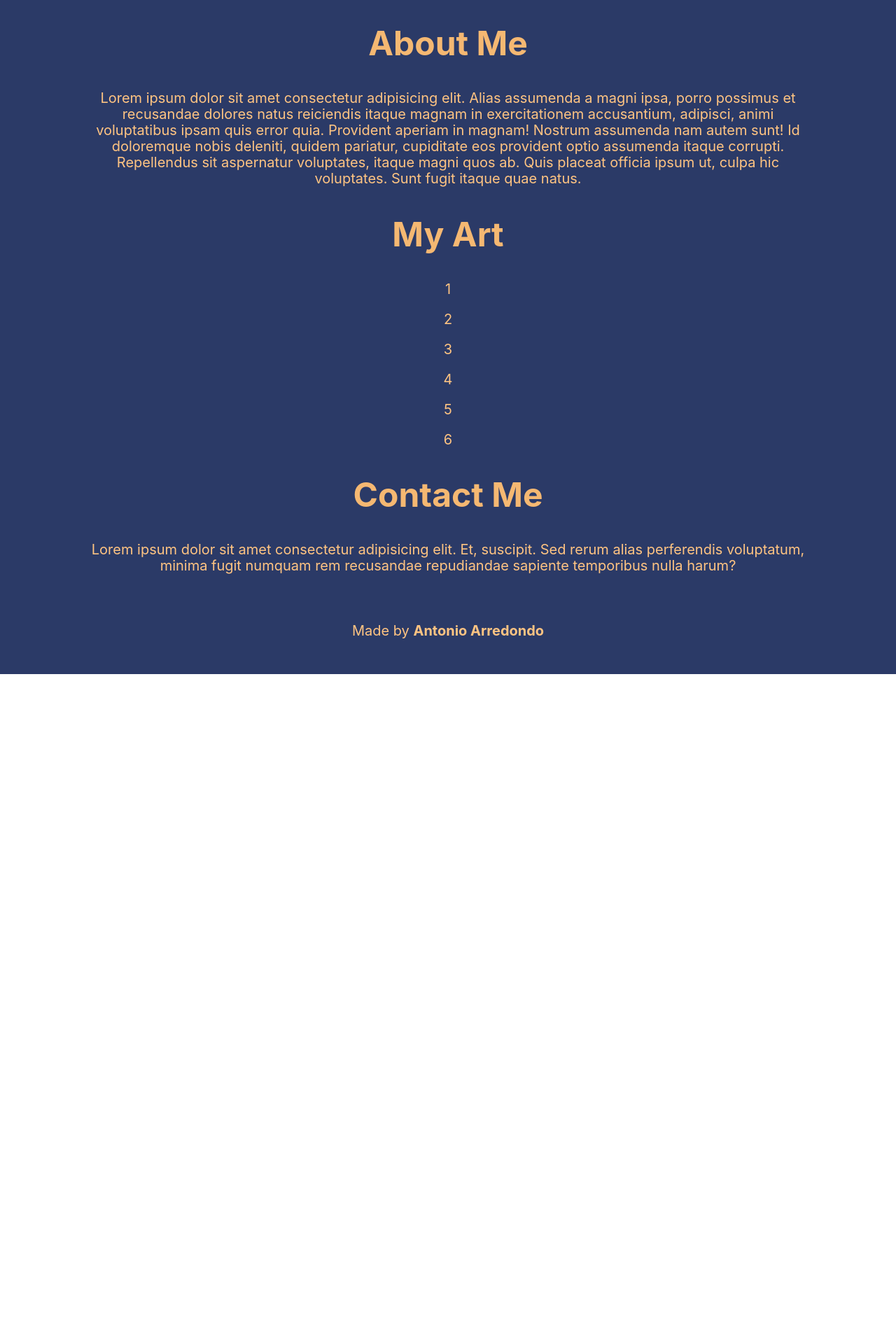
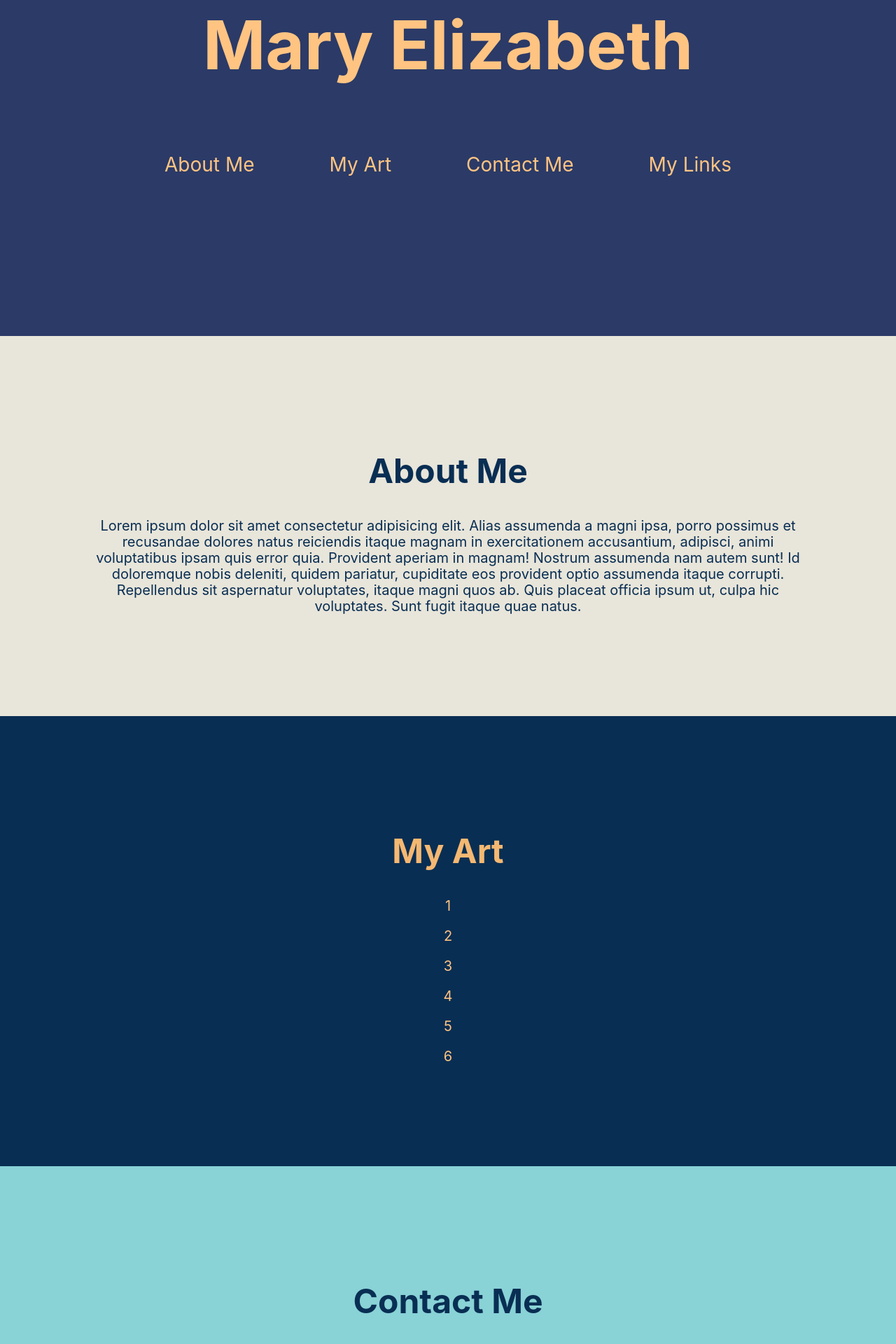
Before and after one commit to antoniojr100/marie-s-portfolio, a React (Create React App) app: page / in a window 1280 px wide. Shown: the part 200-2120 px from the top of the page at 70% size. Before the commit the page ends 1163 px from the top, so only its background shows below. Built offline with nearby package versions, Linux system fonts and the light colour scheme.

Commit message:
colours added

```diff
--- /dev/null
+++ b/src/About.js
@@ -0,0 +1,16 @@
+import './App.css';
+
+function About(){
+    return(
+        <section id="about">
+            <div className="wrapper">
+                <h2 class="sub-header">About Me</h2>
+
+                <p>Lorem ipsum dolor sit amet consectetur adipisicing elit. Alias assumenda a magni ipsa, porro possimus et recusandae dolores natus reiciendis itaque magnam in exercitationem accusantium, adipisci, animi voluptatibus ipsam quis error quia. Provident aperiam in magnam! Nostrum assumenda nam autem sunt! Id doloremque nobis deleniti, quidem pariatur, cupiditate eos provident optio assumenda itaque corrupti. Repellendus sit aspernatur voluptates, itaque magni quos ab. Quis placeat officia ipsum ut, culpa hic voluptates. Sunt fugit itaque quae natus.</p>
+
+            </div>
+        </section>
+    )
+}
+
+export default About;
--- a/src/App.css
+++ b/src/App.css
@@ -252,19 +252,59 @@ html {
   margin: 0 auto;
 }
 
-#header #main-header {
-  font-size: 4.2rem;
+header {
+  height: 85vh;
+  display: flex;
+  align-items: center;
+}
+
+#main-header {
+  font-size: 6rem;
   margin: 0 auto;
+  margin-bottom: 100px;
 }
-#header #nav-bar ul li .nav-item {
+
+#nav-bar ul {
+  display: flex;
+  flex-direction: row;
+  justify-content: space-evenly;
+  align-items: center;
+}
+#nav-bar ul li {
+  transition-duration: 0.2s;
+  font-size: 1.75rem;
+}
+#nav-bar ul li .nav-item {
   color: #FFC482;
   text-decoration: none;
-  font-size: 1.75rem;
-  transition-duration: 0.1s;
+  transition-duration: 0.2s;
 }
-#header #nav-bar ul li:hover {
+#nav-bar ul li:hover {
   transform: scale(1.3);
-  transition-duration: 0.1s;
+  transition-duration: 0.2s;
+}
+
+#about {
+  background-color: #E8E5DA;
+  color: #092e53;
+  padding: 125px 0;
+}
+#about .sub-header {
+  color: #092e53;
+}
+
+#art {
+  background-color: #092e53;
+  padding: 125px 0;
+}
+
+#contact {
+  background-color: #89d2d6;
+  padding: 125px 0;
+  color: #092e53;
+}
+#contact .sub-header {
+  color: #092e53;
 }
 
 footer p {
--- a/src/App.js
+++ b/src/App.js
@@ -1,6 +1,9 @@
 import logo from './logo.svg';
 import './App.css';
 import Header from './Header.js';
+import About from './About.js';
+import Art from './Art.js';
+import Contact from './Contact.js';
 import Footer from './Footer.js';
 import {useState} from 'react';
 
@@ -10,35 +13,11 @@ function App() {
     <div className="App">
       <Header/>
 
-      <section id="about">
-        <div className="wrapper">
-          <h2 class="sub-header">About Me</h2>
+      <About/>
 
-          <p>Lorem ipsum dolor sit amet consectetur adipisicing elit. Alias assumenda a magni ipsa, porro possimus et recusandae dolores natus reiciendis itaque magnam in exercitationem accusantium, adipisci, animi voluptatibus ipsam quis error quia. Provident aperiam in magnam! Nostrum assumenda nam autem sunt! Id doloremque nobis deleniti, quidem pariatur, cupiditate eos provident optio assumenda itaque corrupti. Repellendus sit aspernatur voluptates, itaque magni quos ab. Quis placeat officia ipsum ut, culpa hic voluptates. Sunt fugit itaque quae natus.</p>
+      <Art/>
 
-        </div>
-      </section>
-
-      <section id="art">
-        <div className="wrapper">
-          <h2 class="sub-header">My Art</h2>
-          <ul>
-            <li><p>1</p></li>
-            <li><p>2</p></li>
-            <li><p>3</p></li>
-            <li><p>4</p></li>
-            <li><p>5</p></li>
-            <li><p>6</p></li>
-          </ul>
-        </div>
-      </section>
-
-      <section id="contact">
-        <div className="wrapper">
-          <h2 class="sub-header">Contact Me</h2>
-          <p>Lorem ipsum dolor sit amet consectetur adipisicing elit. Et, suscipit. Sed rerum alias perferendis voluptatum, minima fugit numquam rem recusandae repudiandae sapiente temporibus nulla harum?</p>
-        </div>
-      </section>
+      <Contact/>
 
       <Footer/>
     </div>
--- a/src/App.scss
+++ b/src/App.scss
@@ -7,21 +7,39 @@ html { -moz-box-sizing: border-box; -webkit-box-sizing: border-box; box-sizing:
 *, *:before, *:after {box-sizing: inherit}
 
 .sr-only { position: absolute; width: 1px; height: 1px; margin: -1px; border: 0; padding: 0; white-space: nowrap; clip-path: inset(100%); clip: rect(0 0 0 0); overflow: hidden;}
+
 // VARIABLES
-$dark-blue: #2B3A67;
-$blue-grey: #496a81;
-$pale-green: #66999b;
+$main: #2B3A67;
+    // Header background
+    // Footer background
+
+$dark-blue: #092e53;
+    // Art background
+    // Contact color
+    // About color
+
+// $pale-green: #7fabad;
+// $pale-green: #8fb8ba;
+$teal: #89d2d6;
+    // Contact background
+
 $white: #E8E5DA;
+    // About background
+
 $peach: #FFC482;
+    // Header color
+    // Footer color
+    // Art color
+
 $sub-header: #f5b872;
-
+    // sub-headers
 
 // GENERAL STYLES
 .App{
     font-size: 125%;
     margin: 0 auto;
     text-align: center;
-    background-color: $dark-blue;
+    background-color: $main;
     color: $peach;
     ul{
         list-style-type: none;
@@ -41,28 +59,65 @@ $sub-header: #f5b872;
 
 
 // HEADER
-#header{
-    #main-header{
-        font-size: 4.2rem;
-        margin: 0 auto;
-    }
-    #nav-bar{
-        ul li{
+header{
+    height: 85vh;
+    display: flex;
+    align-items: center;
+}
+
+#main-header{
+    font-size: 6rem;
+    margin: 0 auto;
+    margin-bottom: 100px;
+}
+
+#nav-bar{
+    ul{
+        display: flex;
+        flex-direction: row;
+        justify-content: space-evenly;
+        align-items: center;
+        li{
+            transition-duration: .2s;
+            font-size: 1.75rem;
             .nav-item{
                 color: $peach;
                 text-decoration: none;
-                font-size: 1.75rem;
-                transition-duration: .1s;
+                transition-duration: .2s;
             }&:hover{
                 transform: scale(1.3);
-                transition-duration: .1s;
+                transition-duration: .2s;
             }
         }
     }
 }
 
+// ABOUT
+#about{
+    background-color: $white;
+    color: $dark-blue;
+    padding: 125px 0;
+    .sub-header{
+        color: $dark-blue;
+    }
+}
+
+// ART
+#art{
+    background-color: $dark-blue;
+    padding: 125px 0;
+}
 
 
+// CONTACT
+#contact{
+    background-color: $teal;
+    padding: 125px 0;
+    color: $dark-blue;
+    .sub-header{
+        color: $dark-blue;
+    }
+}
 
 // FOOTER
 footer p{
--- /dev/null
+++ b/src/Art.js
@@ -0,0 +1,22 @@
+import './App.css';
+
+function Art(){
+    return(
+        <section id="art">
+            <div className="wrapper">
+                <h2 class="sub-header">My Art</h2>
+
+                <ul>
+                    <li><p>1</p></li>
+                    <li><p>2</p></li>
+                    <li><p>3</p></li>
+                    <li><p>4</p></li>
+                    <li><p>5</p></li>
+                    <li><p>6</p></li>
+                </ul>
+            </div>
+        </section>
+    )
+}
+
+export default Art;
--- /dev/null
+++ b/src/Contact.js
@@ -0,0 +1,14 @@
+import './App.css';
+
+function Contact(){
+    return(
+        <section id="contact">
+            <div className="wrapper">
+                <h2 class="sub-header">Contact Me</h2>
+                <p>Lorem ipsum dolor sit amet consectetur adipisicing elit. Et, suscipit. Sed rerum alias perferendis voluptatum, minima fugit numquam rem recusandae repudiandae sapiente temporibus nulla harum?</p>
+            </div>
+        </section>
+    )
+}
+
+export default Contact;
--- a/src/Footer.js
+++ b/src/Footer.js
@@ -4,7 +4,7 @@ function Footer(){
     return(
         <footer>
             <div className="wrapper">
-            <p>Made by <a id="footer-name" href="https://antonioarredondo.netlify.app/" target="_blank">Antonio Arredondo</a></p>
+            <p>Made by <a id="footer-name" href="https://antonioarredondo.netlify.app/" target="_blank" rel="noreferrer">Antonio Arredondo</a></p>
             </div>
         </footer>
     )
--- a/src/Header.js
+++ b/src/Header.js
@@ -4,18 +4,21 @@ function Header(){
     return(
         <header id="header">
             <div className="wrapper">
-                <h1 id="main-header">Mary's Portfolio</h1>
+                <h1 id="main-header">Mary Elizabeth</h1>
 
                 <nav id="nav-bar">
                     <ul>
-                        <li class="nav-item" >
+                        <li>
                             <a class="nav-item" href="#about">About Me</a>
                         </li>
-                        <li class="nav-item" >
+                        <li>
                             <a class="nav-item" href="art">My Art</a>
                         </li>
-                        <li class="nav-item" >
+                        <li>
                             <a class="nav-item" href="#contact">Contact Me</a>
+                        </li>
+                        <li>
+                            <a class="nav-item" href="#contact">My Links</a>
                         </li>
                     </ul>
                 </nav>
```
Also changed, not shown: 1 other file (tests, documents, lock files or other folders).
